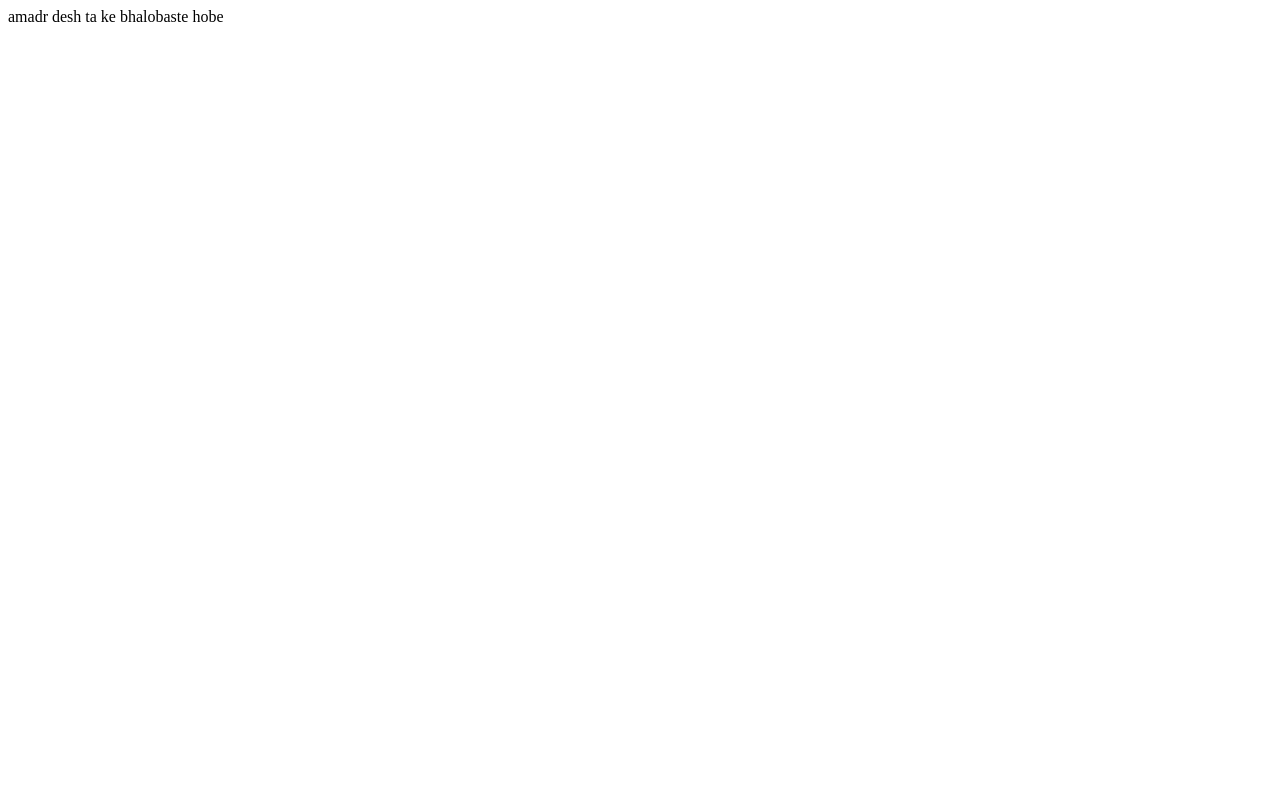
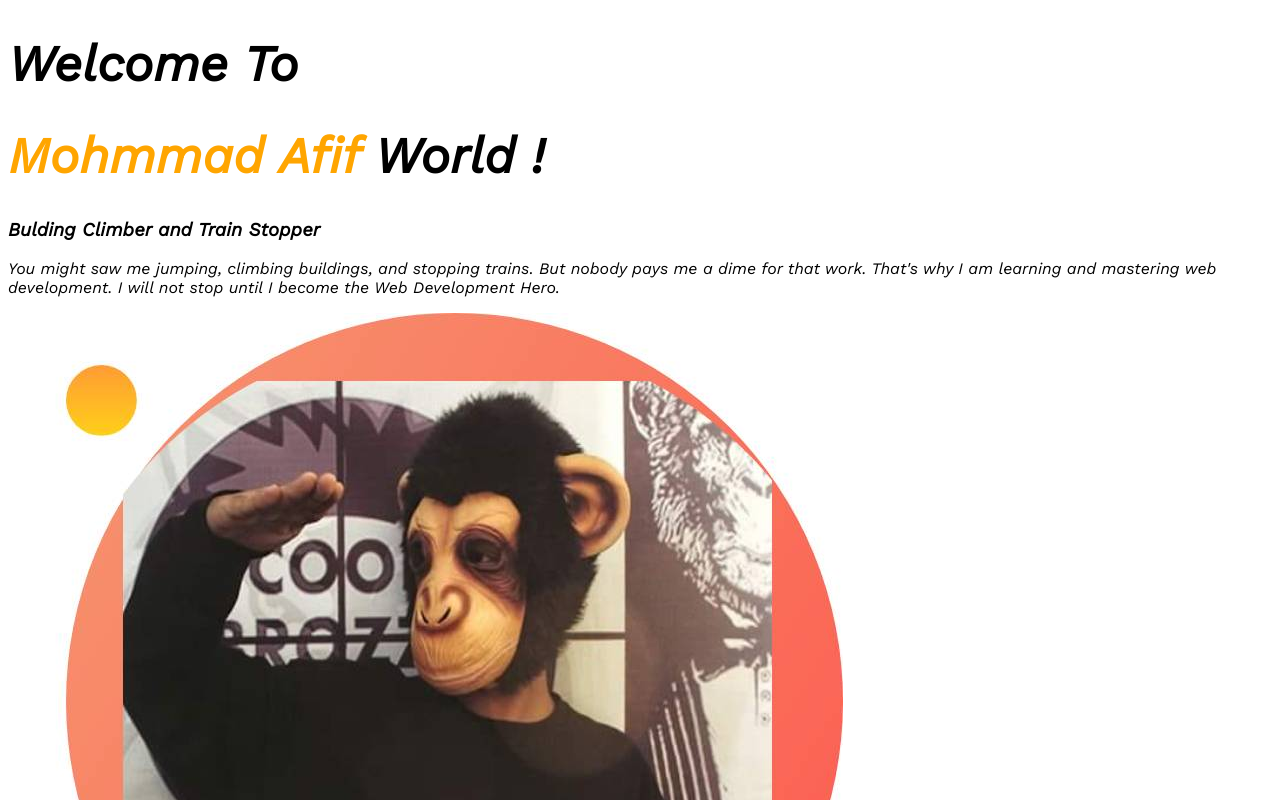
Before and after one commit to itachiafif/my-second-repo, a plain HTML site: page index.html in a window 1280 px wide. Shown: the top 800 px of the page. Drawn offline with nearby package versions, Linux system fonts and the light colour scheme.

Commit message:
sorce added

```diff
--- a/index.html
+++ b/index.html
@@ -4,9 +4,17 @@
     <meta charset="UTF-8">
     <meta http-equiv="X-UA-Compatible" content="IE=edge">
     <meta name="viewport" content="width=device-width, initial-scale=1.0">
-    <title>eibar na hoile</title>
+    <title>DeathG</title>
+    <link rel="preconnect" href="https://fonts.googleapis.com">
+    <link rel="preconnect" href="https://fonts.gstatic.com" crossorigin>
+    <link href="https://fonts.googleapis.com/css2?family=Lora:ital@1&family=Work+Sans:ital@1&display=swap" rel="stylesheet">
+    <link rel="stylesheet" href="style.css">
 </head>
 <body>
-   amadr  desh ta ke bhalobaste hobe
+    <h1>Welcome To </h1>
+    <h1> <span class="red">Mohmmad Afif </span> World !</h1>
+    <h3> Bulding Climber and Train Stopper</h3>
+    <p>You might saw me jumping, climbing buildings, and stopping trains. But nobody pays me a dime for that work. That's why I am learning and mastering web development. I will not stop until I become the Web Development Hero.</p>
+    <img src="img/my-bg.jpg" alt="">
 </body>
 </html>
--- /dev/null
+++ b/style.css
@@ -0,0 +1,10 @@
+body{
+    font-family: 'Lora', serif;
+    font-family: 'Work Sans', sans-serif;
+}
+h1{
+    font-size: 50px;
+}
+.red{
+    color: orange;
+}
```
Also changed, not shown: img/dream-bg.png (added), img/exp-bg.png (added), img/my-bg.jpg (added), img/my-bg.png (added), img/my-bg2.png (added), img/top-banner.png (added).
